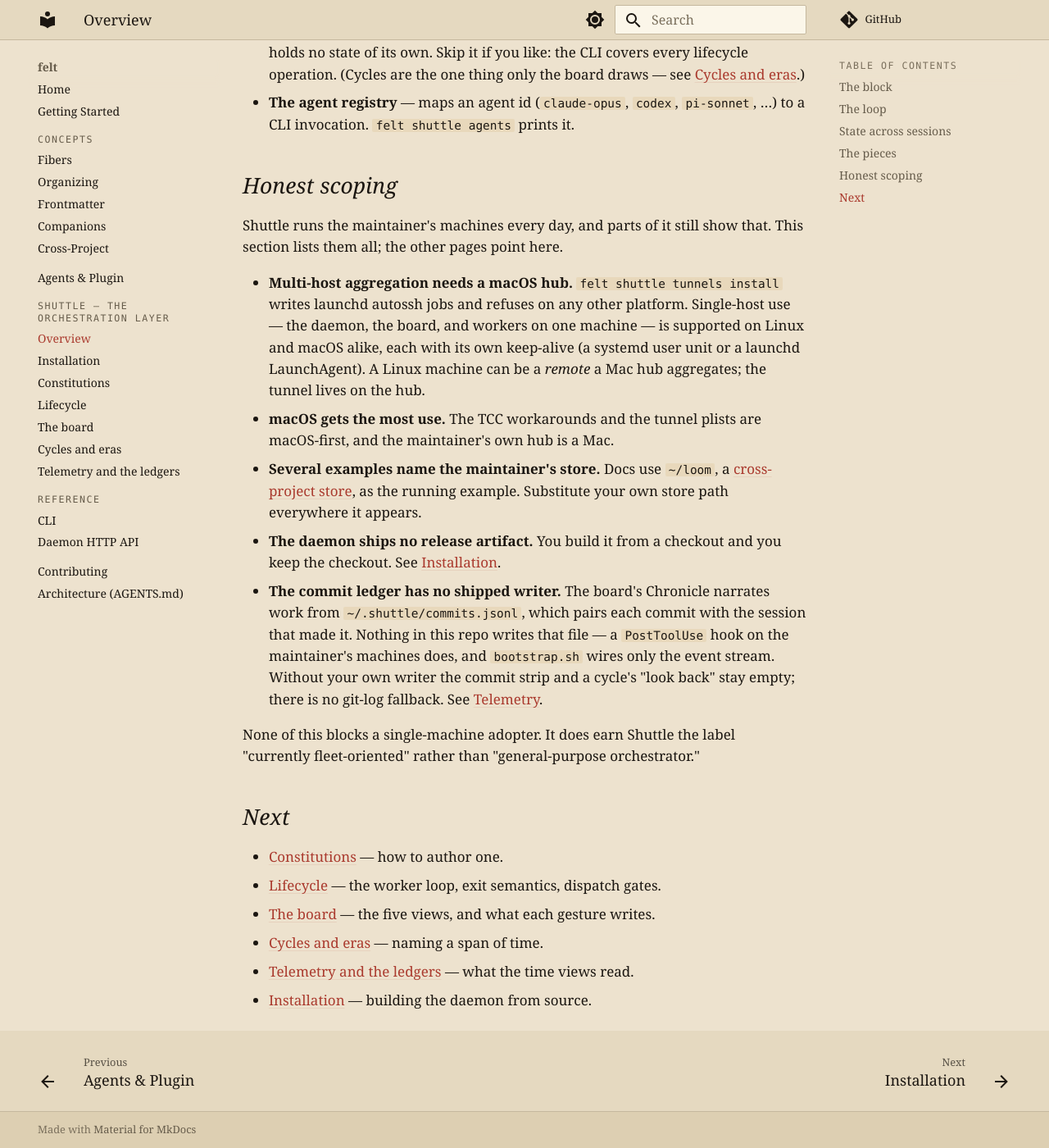
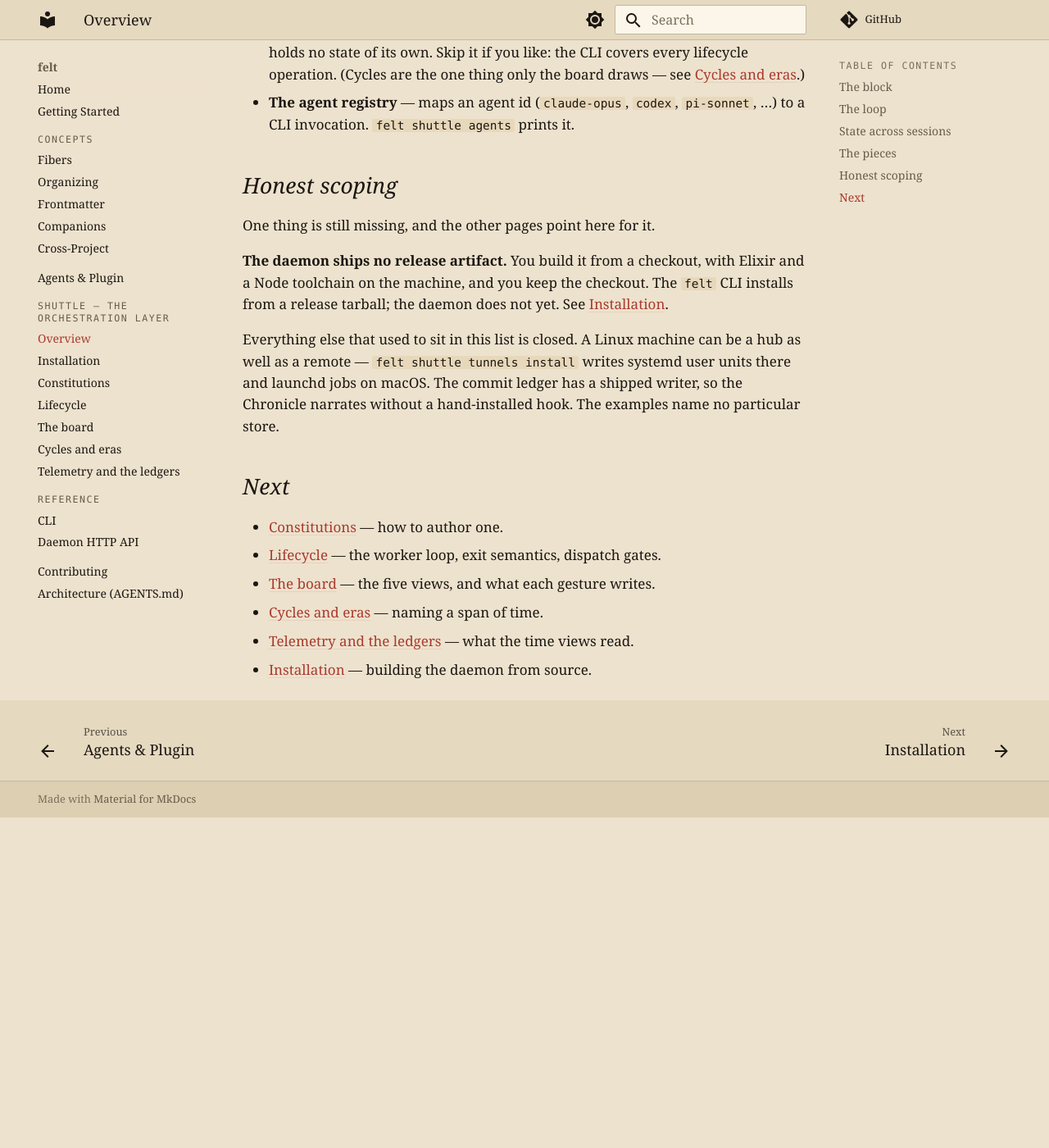
Before and after one commit to cailmdaley/felt, an MkDocs documentation site: the page built from docs/shuttle/index.md, in a window 1280 px wide and 1400 px high, scrolled down 2504 px. Shown: the whole window at 82% size. Built offline with MkDocs 1.6.1 and Material for MkDocs 9.7.7, drawn with Linux system fonts in a browser that asks for light colours; comment, search, counter and statistics services are not loaded; after the commit the page ends 3501 px from its top, so only the background shows below that.

Commit message:
docs: honest scoping is down to one item, because four of them were fixed
The section listed five ways Shuttle still showed whose machines it grew on.
A Linux host can now be a hub, the commit ledger has a shipped writer, and
the examples name no particular store — so the list is a paragraph naming
the one thing still true: the daemon builds from a checkout instead of
installing from a release.

Telemetry and cycles stop telling the reader to write their own commit hook,
and say what the shipped one records instead: commits made outside an agent
session leave no trail, which is the real remaining limit.

Co-Authored-By: Claude Opus 5 <noreply@anthropic.com>
Claude-Session: https://claude.ai/code/session_01EvyvQoxDkv1wdfHkbkp2pS

```diff
--- a/docs/shuttle/index.md
+++ b/docs/shuttle/index.md
@@ -96,32 +96,18 @@ prior transcript.
 
 ## Honest scoping
 
-Shuttle runs the maintainer's machines every day, and parts of it still show
-that. This section lists them all; the other pages point here.
+One thing is still missing, and the other pages point here for it.
 
-- **Multi-host aggregation needs a macOS hub.** `felt shuttle tunnels install`
-  writes launchd autossh jobs and refuses on any other platform. Single-host
-  use — the daemon, the board, and workers on one machine — is supported on
-  Linux and macOS alike, each with its own keep-alive (a systemd user unit or a
-  launchd LaunchAgent). A Linux machine can be a *remote* a Mac hub aggregates;
-  the tunnel lives on the hub.
-- **macOS gets the most use.** The TCC workarounds and the tunnel plists are
-  macOS-first, and the maintainer's own hub is a Mac.
-- **Several examples name the maintainer's store.** Docs use `~/loom`, a
-  [cross-project store](../concepts/cross-project.md), as the running example.
-  Substitute your own store path everywhere it appears.
-- **The daemon ships no release artifact.** You build it from a checkout and you
-  keep the checkout. See [Installation](installation.md).
-- **The commit ledger has no shipped writer.** The board's Chronicle narrates
-  work from `~/.shuttle/commits.jsonl`, which pairs each commit with the session
-  that made it. Nothing in this repo writes that file — a `PostToolUse` hook on
-  the maintainer's machines does, and `bootstrap.sh` wires only the event
-  stream. Without your own writer the commit strip and a cycle's "look back"
-  stay empty; there is no git-log fallback. See
-  [Telemetry](telemetry.md#the-commit-ledger).
+**The daemon ships no release artifact.** You build it from a checkout, with
+Elixir and a Node toolchain on the machine, and you keep the checkout. The
+`felt` CLI installs from a release tarball; the daemon does not yet. See
+[Installation](installation.md).
 
-None of this blocks a single-machine adopter. It does earn Shuttle the label
-"currently fleet-oriented" rather than "general-purpose orchestrator."
+Everything else that used to sit in this list is closed. A Linux machine can be
+a hub as well as a remote — `felt shuttle tunnels install` writes systemd user
+units there and launchd jobs on macOS. The commit ledger has a shipped writer,
+so the Chronicle narrates without a hand-installed hook. The examples name no
+particular store.
 
 ## Next
 
```
Also changed, not shown: README.md (+3 -2 lines), docs/index.md (+5 -4 lines), docs/shuttle/cycles.md (+5 -4 lines), docs/shuttle/telemetry.md (+11 -12 lines).
